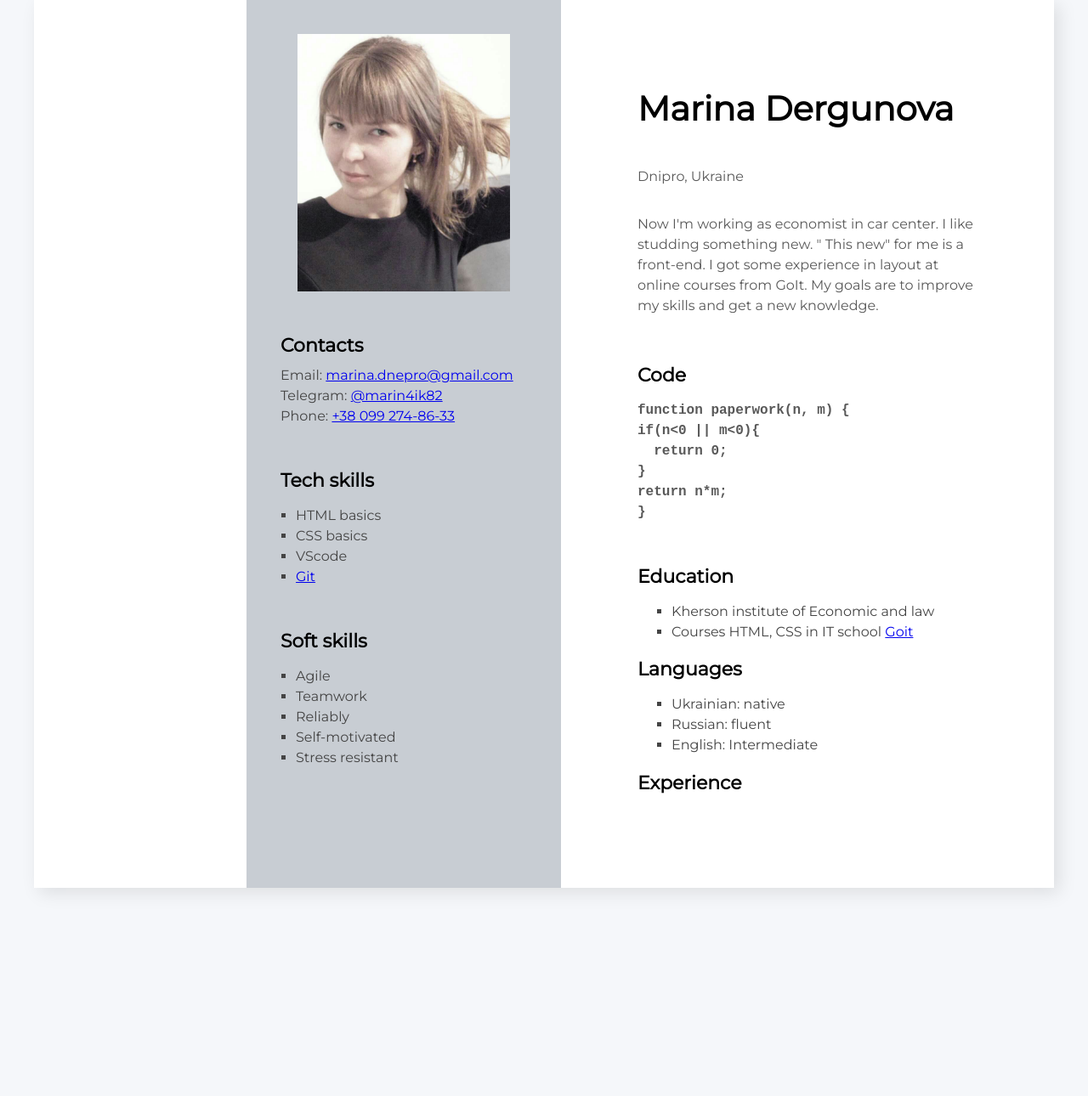
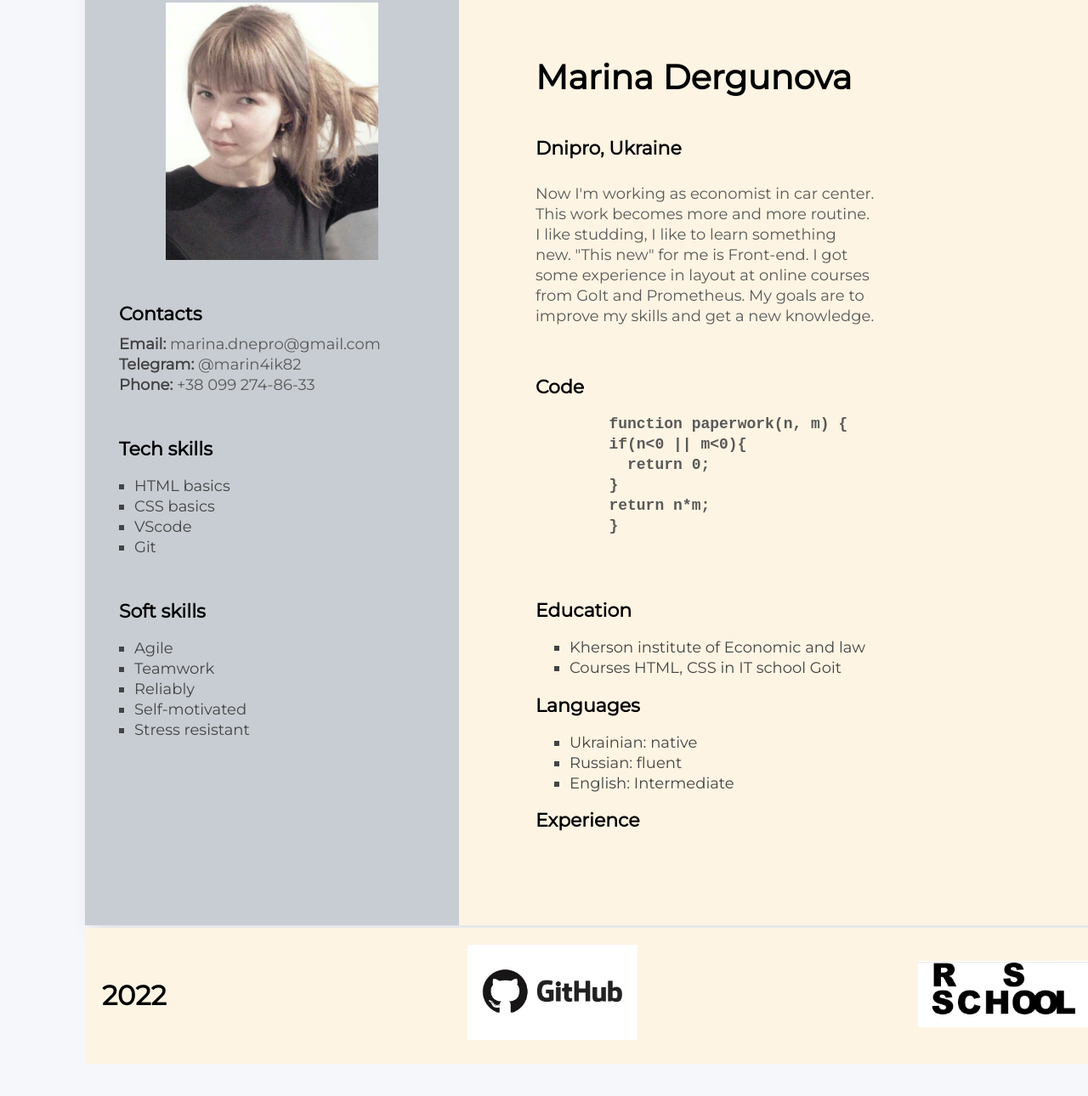
Before and after one commit to mdergunova/rsschool-cv, a plain HTML site: page index.html in a window 1280 px wide. Shown: the part 40-1330 px from the top of the page at 85% size. Before the commit the page ends 1125 px from the top, so only its background shows below. Drawn offline with Linux system fonts and the light colour scheme.

Commit message:
docs: correct style.css

```diff
--- a/style.css
+++ b/css/style.css
@@ -1,19 +1,29 @@
+:root {
+  --title-color: #000000;
+  --main-color: #595959;
+  --sidebar-color: #444444;
+  --link-color: #1b1377;
+}
 body {
   font-family: Montserrat, sans-serif;
   background-color: #f5f7fa;
+  margin: 0 0 200px 100px;
+  width: 1200px;
+ }
+a:any-link {
+  text-decoration: none;
 }
-
 .main_section {
   display: flex;
   flex-direction: row-reverse;
-  width: 1200px;
-  background-color: #fff;
-  margin: 40px auto;
+  background-color: #FDF4E3;
+  margin: 3px auto;
   box-shadow: 6px 6px 20px rgba(0, 0, 0, 0.1);
 }
 
 .main_contant_section {
   padding: 100px 90px;
+  width: 60%;
 }
 
 .about_me_information {
@@ -27,7 +37,7 @@ body {
   font-weight: bold;
   font-size: 40px;
   line-height: 55px;
-  color: #000000;
+  color: var(--title-color);
   margin: 0 0 25px 0;
 }
 
@@ -35,9 +45,9 @@ body {
   width: 400px;
   font-style: normal;
   font-weight: normal;
-  font-size: 16px;
+  font-size: 18px;
   line-height: 24px;
-  color: #595959;
+  color: var(--main-color);
 }
 
 .title {
@@ -45,7 +55,7 @@ body {
   font-weight: bold;
   font-size: 22px;
   line-height: 27px;
-  color: #000000;
+  color: var(--title-color);
   margin-bottom: 10px;
 }
 
@@ -54,24 +64,26 @@ body {
 }
 
 .code {
-  color: #595959;
+  color: var(--main-color);
   font-style: normal;
   font-weight: bold;
-  font-size: 16px;
+  font-size: 18px;
   line-height: 24px;
 }
 
 .education_section,
+.education_section_link,
 .languages,
 .contacts,
 .tech_skills,
-.soft_skills {
+.soft_skills,
+.tech_skills_link {
   width: 400px;
   font-style: normal;
   font-weight: normal;
-  font-size: 16px;
+  font-size: 18px;
   line-height: 24px;
-  color: #444444;
+  color: var(--sidebar-color);
 }
 
 .education_section_item,
@@ -84,7 +96,7 @@ body {
 
 .sidebar_section {
   background-color: #c8cdd3;
-  width: 370px;
+  width: 40%;
   padding: 40px 0;
 }
 
@@ -99,8 +111,48 @@ body {
 .soft_skills {
   margin: 50px 0 0 40px;
 }
+.contact_detal {
+  color: var(--main-color);
+}
+.contact_detal:hover,
+.tech_skills_link:hover,
+.education_section_link:hover {
+  color: var(--link-color);
+  font-weight: bold;
+}
+.contacts_item {
+font-weight: bold;
+}
 
 .tech_skills_list,
 .soft_skills_list {
   padding: 0 0 0 18px;
 }
+.footer {
+  display: flex;
+    box-sizing: border-box;
+    justify-content: space-between;
+    align-items: center;
+    width: 1200px;
+    padding: 20px;
+    background: #FDF4E3;
+
+}
+.footer_date {
+  width: 100px;
+  font-size: 32px;
+  line-height: 32px;
+  font-weight: bold;
+}
+
+.footer_github {
+  font-style: normal;
+  font-weight: bold;
+  font-size: 32px;
+  color: var(--title-color);
+}
+
+.footer_rsschool {
+  border: 20px;
+  box-sizing: border-box;
+}
--- a/index.html
+++ b/index.html
@@ -6,28 +6,30 @@
   <meta http-equiv="X-UA-Compatible" content="IE=edge">
   <meta name="viewport" content="width=device-width, initial-scale=1.0">
   <title>Document</title>
-  <link rel="stylesheet" type="text/css" href="style.css">
+  <link rel="stylesheet" type="text/css" href="/css/style.css">
   <link
     href="https://fonts.googleapis.com/css2?family=Montserrat&family=Raleway:wght@700&family=Roboto:wght@400;500;700;900&display=swap"
     rel="stylesheet">
 </head>
 
 <body>
+  <div>
     <div class="main_section">
       <div class="main_contant_section">
         <div class="about_me_information">
           <h1 class="main_title">Marina Dergunova</h1>
-        <p class="description">Dnipro, Ukraine</p>
-        <p class="description">Now I'm working as economist in car center. I like studding something new. " This new"
-          for me is a front-end. I got some experience in layout at online courses from GoIt. My goals are to improve my
-          skills and get a new
-          knowledge. </p>
+          <h2 class="title">Dnipro, Ukraine</h2>
+          <p class="description">Now I'm working as economist in car center. This work becomes more and more routine. I
+            like studding, I like to learn something new. "This new"
+            for me is Front-end. I got some experience in layout at online courses from GoIt and Prometheus. My goals
+            are
+            to improve my skills and get a new knowledge. </p>
         </div>
         <div class="code_section">
           <h2 class="title">Code</h2>
           <pre class="code">
         function paperwork(n, m) {
-if(n<0 || m<0){
+        if(n&lt;0 || m&lt;0){
           return 0;
         }
         return n*m;
@@ -39,7 +41,7 @@ return n*m;
           <ul>
             <li class="education_section_item">Kherson institute of Economic and law </li>
             <li class="education_section_item">Courses HTML, CSS in IT school
-            <a href="https://goit.global/ua/">Goit</a>
+              <a class="education_section_link" href="https://goit.global/ua/">Goit</a>
             </li>
           </ul>
         </div>
@@ -51,7 +53,6 @@ return n*m;
             <li class="language_item">English: Intermediate</li>
           </ul>
         </div>
-
         <div>
           <h2 class="title">Experience</h2>
         </div>
@@ -61,16 +62,16 @@ return n*m;
         <div class="contacts">
           <h2 class="title">Contacts</h2>
           <div>
-          <span>Email:</span>
-          <a href="mailto:marina.dnepro@gmail.com">marina.dnepro@gmail.com</a>
+            <span class="contacts_item">Email:</span>
+            <a class="contact_detal" href="mailto:marina.dnepro@gmail.com">marina.dnepro@gmail.com</a>
           </div>
           <div>
-          <span>Telegram:</span>
-          <a href="telegram.me/@marin4ik82">@marin4ik82</a>
+            <span class="contacts_item">Telegram:</span>
+            <a class="contact_detal" href="telegram.me/@marin4ik82">@marin4ik82</a>
           </div>
           <div>
-          <span>Phone:</span>
-          <a href=" tel:+380992748633">+38 099 274-86-33</a>
+            <span class="contacts_item">Phone:</span>
+            <a class="contact_detal" href="tel:+380992748633">+38 099 274-86-33</a>
           </div>
         </div>
         <div class="tech_skills">
@@ -79,7 +80,8 @@ return n*m;
             <li class="tech_skills_item">HTML basics</li>
             <li class="tech_skills_item">CSS basics</li>
             <li class="tech_skills_item">VScode</li>
-          <li class="tech_skills_item"><a href="https://mdergunova.github.io/goit-markup-hw-02/">Git</a>
+            <li class="tech_skills_item"><a class="tech_skills_link"
+                href="https://mdergunova.github.io/goit-markup-hw-02/">Git</a>
           </ul>
         </div>
         <div class="soft_skills">
@@ -91,9 +93,25 @@ return n*m;
             <li class="soft_skills_item">Self-motivated</li>
             <li class="soft_skills_item">Stress resistant</li>
           </ul>
-
         </div>
       </aside>
+    </div>
+
+    <footer class="footer">
+      <div class="footer_date">
+        <span>2022</span>
+      </div>
+      <div class="footer_github">
+        <a target="_blank" href="https://github.com/mdergunova">
+          <img src="github_pic.jpg" alt="git_pic" width="200">
+        </a>
+      </div>
+      <div class="footer_rsschool">
+        <a target="_blank" href="https://rs.school/js-stage0/">
+          <img src="rsschool.jpg" alt="logo" width="200">
+        </a>
+      </div>
+    </footer>
   </div>
 </body>
 
```
Also changed, not shown: github_pic.jpg (added), rsschool.jpg (added). Lines whose indentation alone changed are shown as unchanged.
